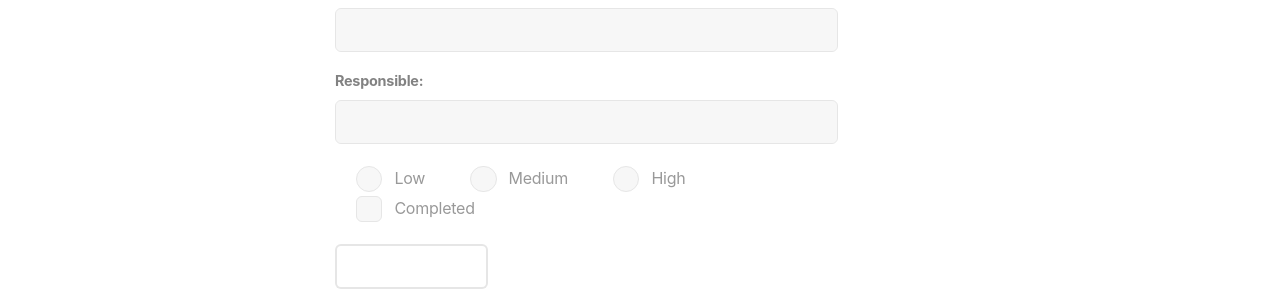
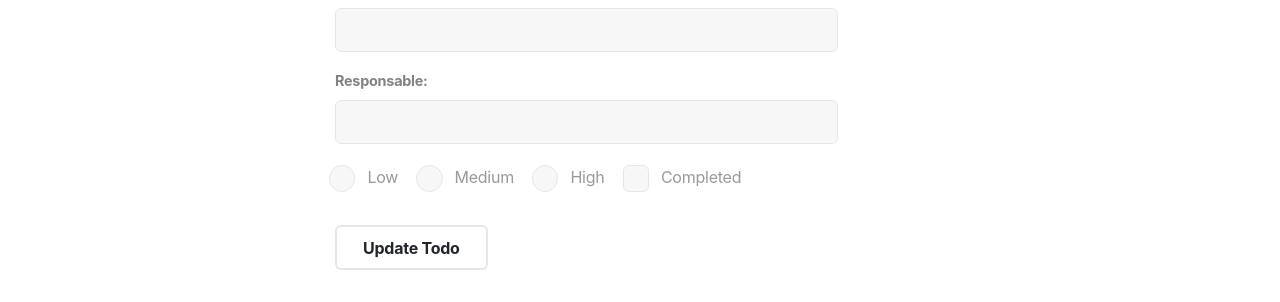
Before and after one commit to kenneth1870/todoapp, a React (Create React App) app: page /edit/1 in a window 1280 px wide. Shown: the part 650-952 px from the top of the page. Built offline with nearby package versions, Linux system fonts and the light colour scheme; no server answers.

Commit message:
Create and update todo fixed

```diff
--- a/src/components/create-todo.component.js
+++ b/src/components/create-todo.component.js
@@ -82,7 +82,7 @@ export default class CreateTodo extends Component {
               />
             </div>
             <div className="form-group">
-              <label>Responsible: </label>
+              <label>Responsable: </label>
               <input
                 type="text"
                 className="form-control"
@@ -129,12 +129,12 @@ export default class CreateTodo extends Component {
               </div>
             </div>
             <div className="form-group">
+              <button className="btn"><Link to="/">← Back</Link></button> &nbsp;&nbsp;&nbsp;
               <input
                 type="submit"
                 value="Create Todo"
-                className="btn btn-primary"
+                className="btn"
               />
-              <Link to="/">Back</Link>
             </div>
           </form>
         </div>
--- a/src/components/edit-todo.component.js
+++ b/src/components/edit-todo.component.js
@@ -89,7 +89,7 @@ export default class EditTodo extends Component {
               />
             </div>
             <div className="form-group">
-              <label>Responsible: </label>
+              <label>Responsable: </label>
               <input
                 type="text"
                 className="form-control"
@@ -154,7 +154,7 @@ export default class EditTodo extends Component {
                 <input
                   type="submit"
                   value="Update Todo"
-                  className="btn btn-primary"
+                  className="btn"
                 />
               </div>
             </div>
--- a/src/index.css
+++ b/src/index.css
@@ -2347,16 +2347,14 @@ textarea {
 
 input[type="checkbox"],
 input[type="radio"] {
-  -moz-appearance: none;
-  -webkit-appearance: none;
-  -ms-appearance: none;
-  appearance: none;
   display: block;
   float: left;
-  margin-right: -2em;
+  margin-right: -22px !important;
+  margin-top: 3px !important;
   opacity: 0;
+  height: 2em;
   width: 1em;
-  z-index: -1;
+  z-index: 2;
 }
 
 input[type="checkbox"]+label,
```
